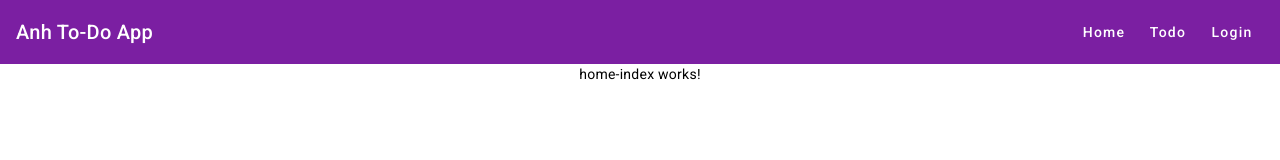
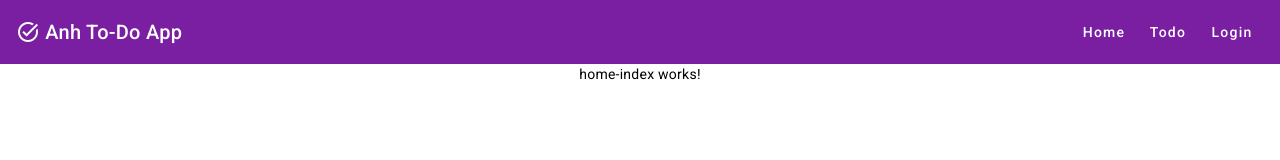
Before and after one commit to anh7/anh-todo, an Angular app: page / in a window 1280 px wide. Shown: the top 160 px of the page. Built offline with nearby package versions, Linux system fonts and the light colour scheme.

Commit message:
Added icon to app name

```diff
--- a/src/app/layout/layout-toolbar/layout-toolbar.component.html
+++ b/src/app/layout/layout-toolbar/layout-toolbar.component.html
@@ -1,4 +1,5 @@
 <mat-toolbar color="primary" role="navigation">
+    <mat-icon>task_alt</mat-icon>&nbsp;
     <span>Anh To-Do App</span>
     <span class="toolbar-spacer"></span>
     <button *ngIf="isMobile" mat-icon-button class="menu-icon" aria-label="Menu icon" [matMenuTriggerFor]="menu">
```
